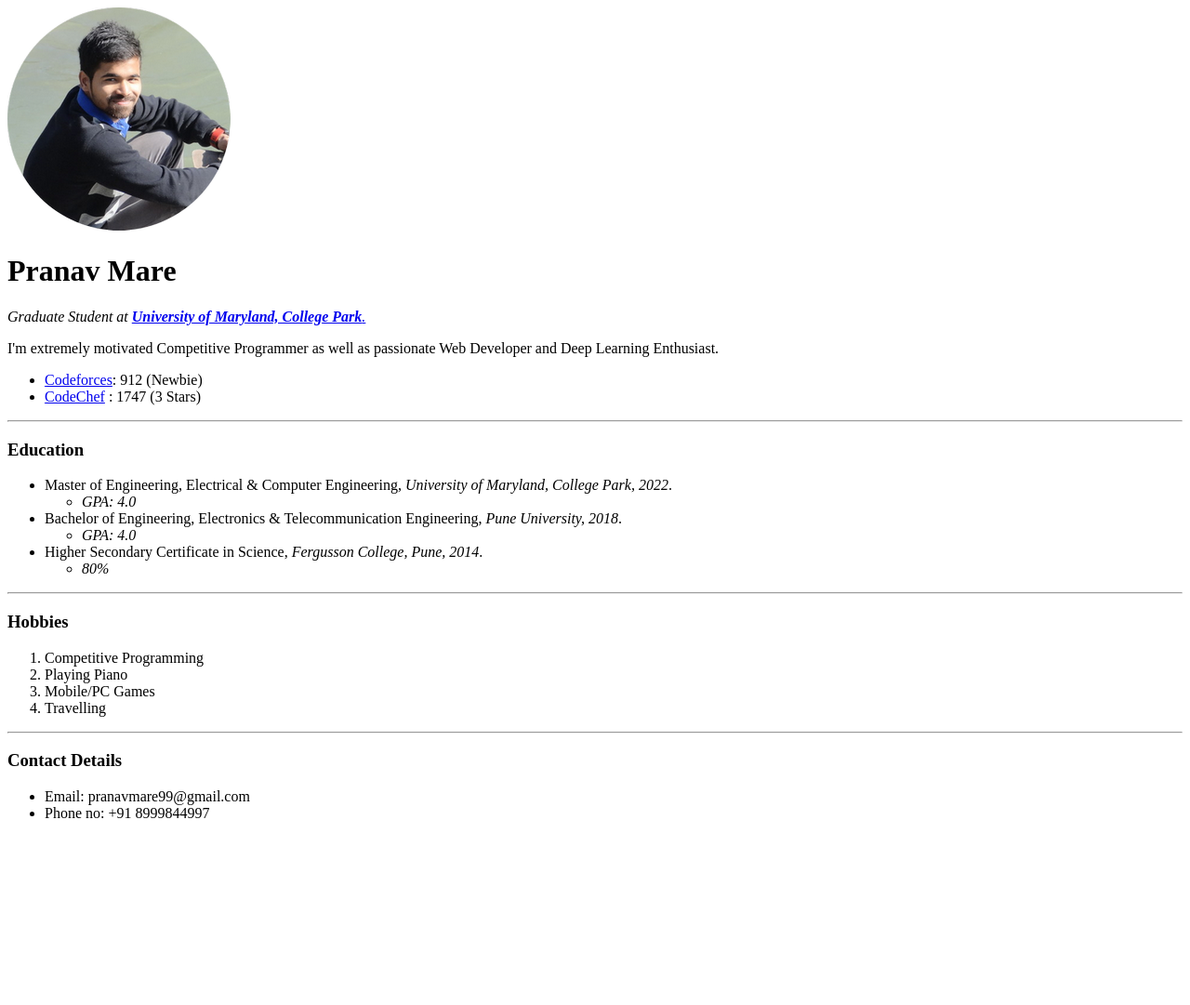
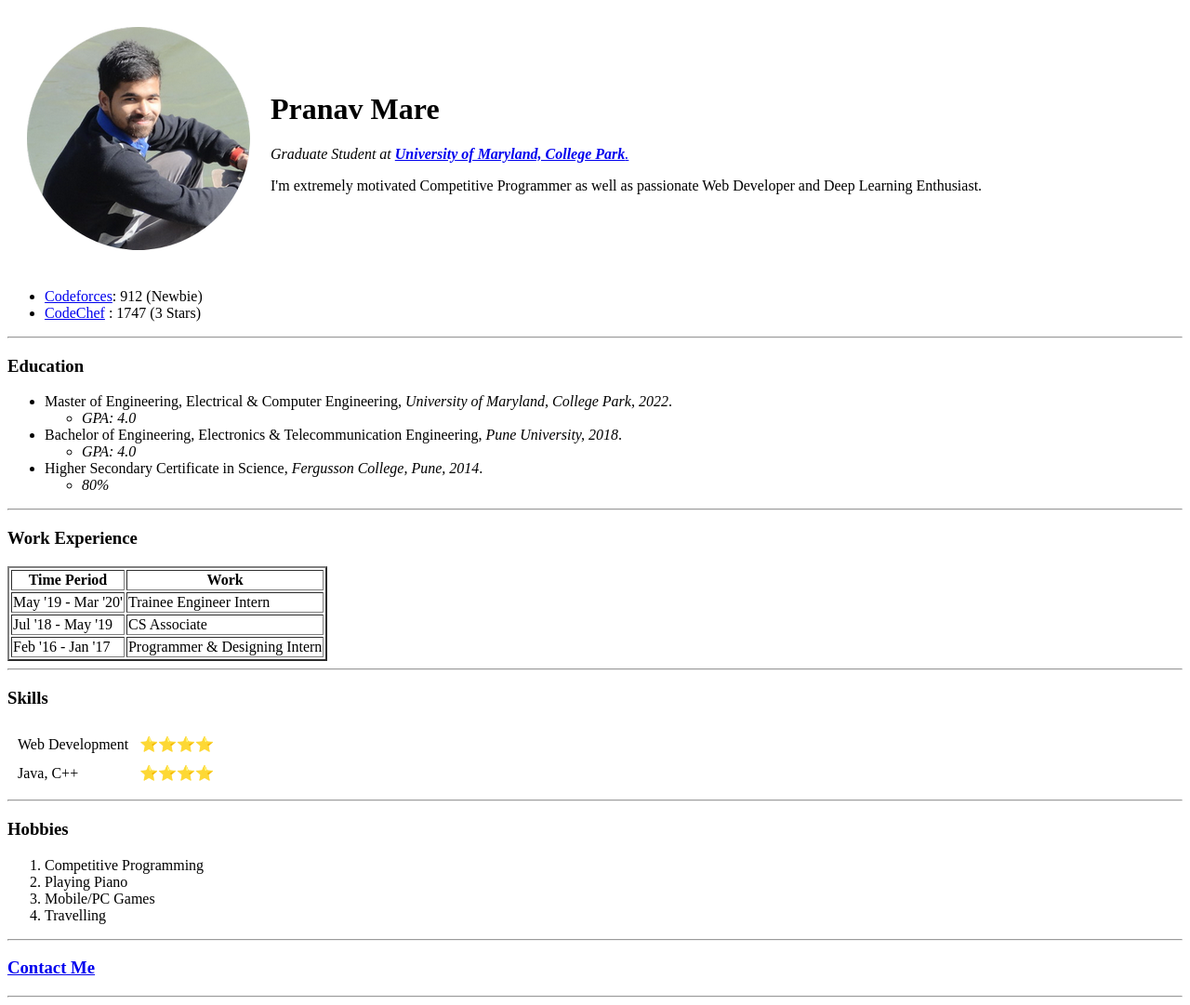
Before and after one commit to PranavMare/Personal-Website, a plain HTML site: page index.html in a window 1280 px wide. Shown: the whole page at 93% size. Before the commit the page ends 900 px from the top, so only its background shows below. Drawn offline with Linux system fonts and the light colour scheme.

Commit message:
2nd commit

```diff
--- a/index.html
+++ b/index.html
@@ -5,17 +5,19 @@
         <title>Pranav's Personal Site</title>
     </head>
     <body>
-        <img src="Images/Pranav Mare Cricle.png" alt="Pranav's Profile Photo">
-        <h1>Pranav Mare</h1>
-        <p><em>Graduate Student at <strong><a href="https://www.umd.edu/"> University of Maryland, College Park</strong>.</em> </a></p>
-        <p>I'm extremely motivated Competitive Programmer as well as passionate Web Developer and Deep Learning Enthusiast. </p>
+        <table cellspacing="20">
+            <tr>
+                <td><img src="Images/Pranav Mare Cricle.png" alt="Pranav's Profile Photo"></td>
+                <td></p><h1>Pranav Mare</h1>
+                <p><em>Graduate Student at <strong><a href="https://www.umd.edu/"> University of Maryland, College Park</strong>.</em> </a>
+                <p>I'm extremely motivated Competitive Programmer as well as passionate Web Developer and Deep Learning Enthusiast. </p></td>
+            </tr>
+        </table>
         <ul>
             <li> <a href="https://codeforces.com/profile/PranavMare"> Codeforces</a>: 912 (Newbie)</li>
             <li><a href="https://www.codechef.com/users/pranavmare"> CodeChef</a>   : 1747 (3 Stars)</li>
         </ul>
-
         <hr>
-
         <h3>Education</h3>
         <ul>
             <li>Master of Engineering, Electrical & Computer Engineering, <em>University of Maryland, College Park, 2022</em>.</li>
@@ -25,9 +27,41 @@
             <li>Higher Secondary Certificate in Science, <em>Fergusson College, Pune, 2014</em>.</li>
                 <ul><li><em>80%</em></li></ul>
         </ul>
-
         <hr>
-
+        <h3>Work Experience</h3>
+        <table border="2">
+            <thead>
+                <th>Time Period</th>
+                <th>Work</th>
+            </thead>
+            <tbody>
+                <tr>
+                    <td>May '19 - Mar '20'</td>
+                    <td>Trainee Engineer Intern</td>
+                </tr>
+                <tr>
+                    <td>Jul '18 - May '19</td>
+                    <td>CS Associate</td>
+                </tr>
+                <tr>
+                    <td>Feb '16 - Jan '17</td>
+                    <td>Programmer & Designing Intern</td>
+                </tr>
+            </tbody>
+        </table>
+        <hr>
+        <table  cellspacing="10">
+        <h3>Skills</h3>
+            <tr>
+                <td>Web Development</td>
+                <td>⭐⭐⭐⭐</td>
+            </tr>
+            <tr>
+                <td>Java, C++  </td>
+                <td>⭐⭐⭐⭐</td>
+            </tr>
+        </table>
+        <hr>
         <h3>Hobbies</h3>
         <ol>
             <li>Competitive Programming</li>
@@ -35,15 +69,9 @@
             <li>Mobile/PC Games</li>
             <li>Travelling</li>
         </ol>
-
         <hr>
-
-        <h3> Contact Details</h3>
-        <ul>
-            <li>Email: pranavmare99@gmail.com</li>
-            <li>Phone no: +91 8999844997</li>
-        </ul>
-
+        <h3> <a href="C:\Users\USER\Desktop\Web Development\HTML - Personal Site\contact-me.html">Contact Me</a></h3>
+        <hr>
 
     </body>
 </html>
```
Also changed, not shown: contact-me.html (added, +20 -0 lines).
